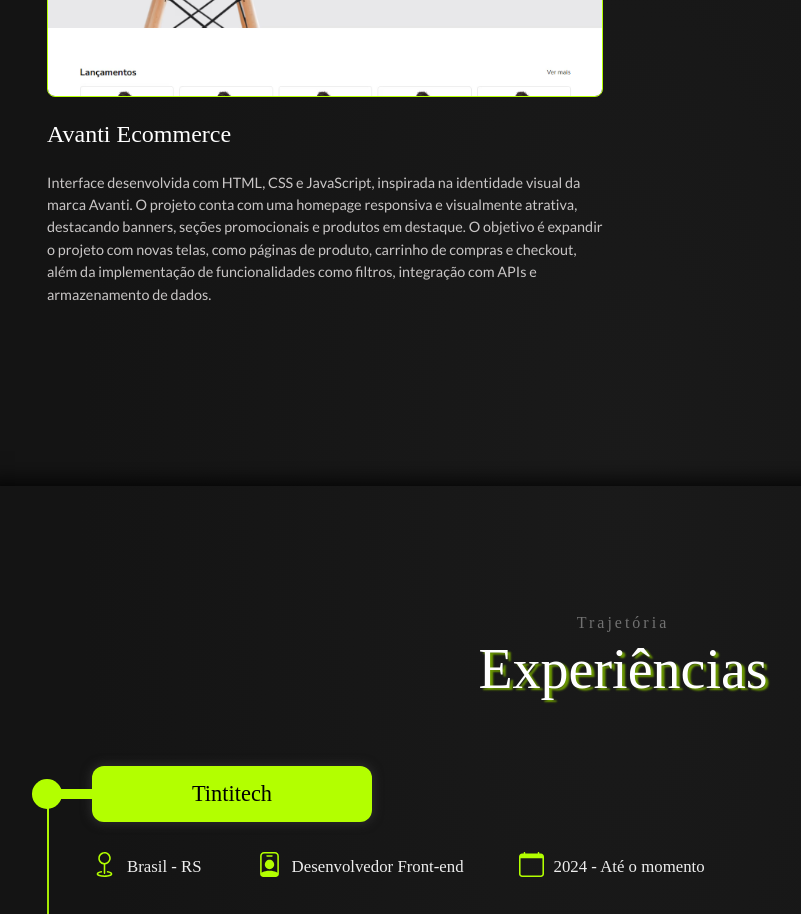
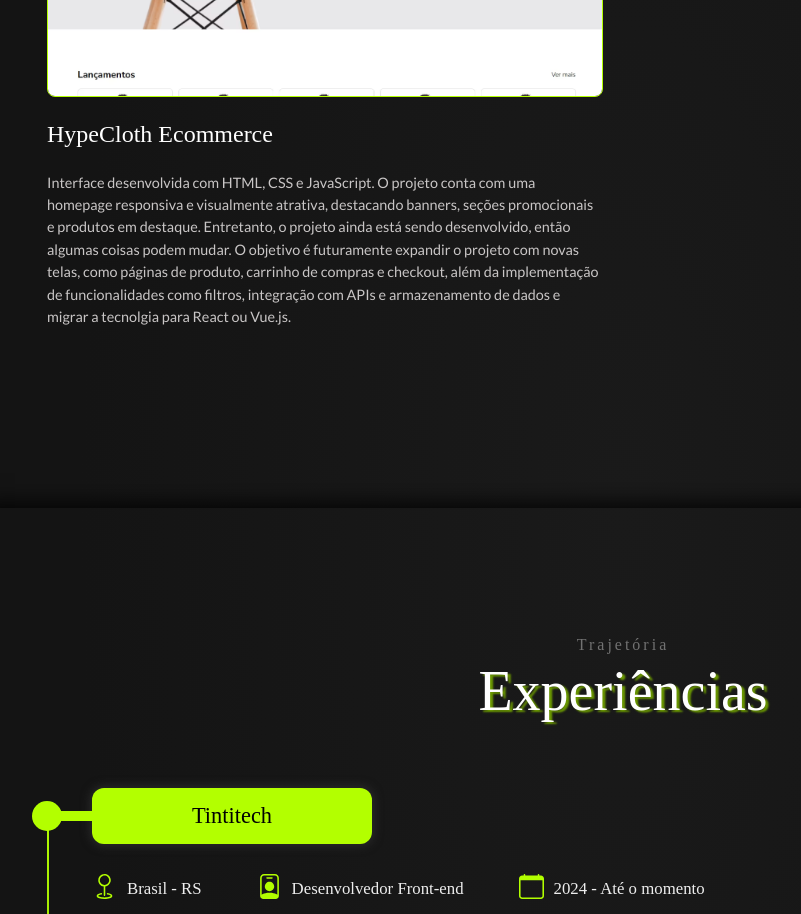
Before and after one commit to VitorRamires/vitor_portifolio, a React (Vite) app: page / in a window 1280 px wide. Shown: the part 3280-4194 px from the top of the page, without its empty margins (17-818 px from the left). Built offline with nearby package versions, Linux system fonts and the light colour scheme; a web font is replaced by a local one.

Commit message:
image apresentation

```diff
--- a/src/data/projects.ts
+++ b/src/data/projects.ts
@@ -22,11 +22,12 @@ export const ProjectsData = [
     hyperlink: "https://bookguard.netlify.app/",
   },
   {
-    name: "Avanti Ecommerce",
-    description: `Interface desenvolvida com HTML, CSS e JavaScript, inspirada na identidade visual da marca Avanti.
+    name: "HypeCloth Ecommerce",
+    description: `Interface desenvolvida com HTML, CSS e JavaScript.
     O projeto conta com uma homepage responsiva e visualmente atrativa, destacando banners, seções promocionais e
-    produtos em destaque. O objetivo é expandir o projeto com novas telas, como páginas de produto, carrinho de
-    compras e checkout, além da implementação de funcionalidades como filtros, integração com APIs e armazenamento de dados.`,
+    produtos em destaque. Entretanto, o projeto ainda está sendo desenvolvido, então algumas coisas podem mudar.
+    O objetivo é futuramente expandir o projeto com novas telas, como páginas de produto, carrinho de
+    compras e checkout, além da implementação de funcionalidades como filtros, integração com APIs e armazenamento de dados e migrar a tecnolgia para React ou Vue.js.`,
     image: project3,
     tags: ["HTML", "CSS", "Javascript"],
     hyperlink: "https://avannti-ecommerce.netlify.app/",
```
Also changed, not shown: src/assets/images/project3.avif.
